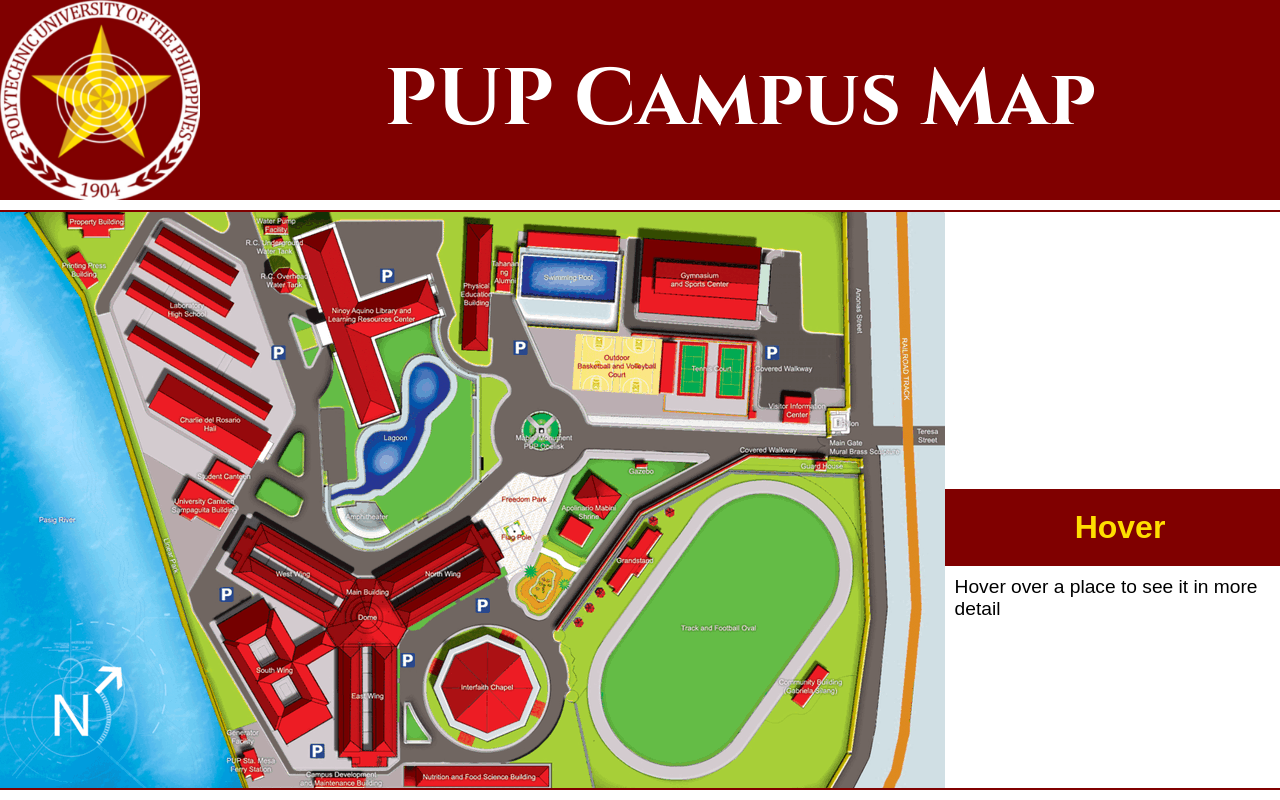
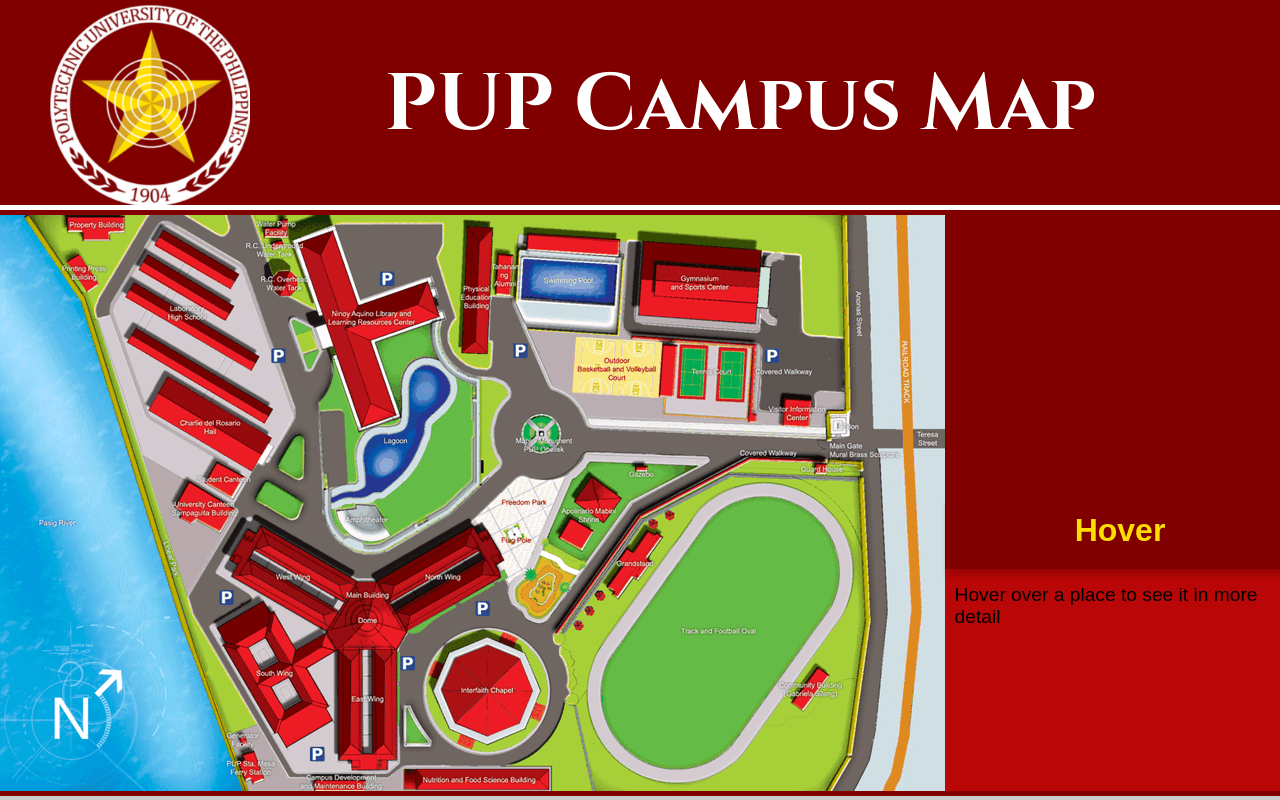
Before and after one commit to CookieJari/interactive-map, a plain HTML site: page index.html in a window 1280 px wide. Drawn offline with Linux system fonts and the light colour scheme; a web font is replaced by a local one.

Commit message:
finishing styles

```diff
--- a/style.css
+++ b/style.css
@@ -15,13 +15,15 @@
 }
 
 .header {
-  font-family: "Cinzel", 'Times New Roman', Times, serif;
+  font-family: "Cinzel", "Times New Roman", Times, serif;
   background-color: maroon;
   display: grid;
   grid-template-columns: 200px 1fr;
   align-items: center;
+  padding-top: 5px;
 }
 .logo {
+  margin-left: 50px;
   background-image: url(./images/Pup-logo.png);
   background-position: center;
   background-size: cover;
@@ -44,7 +46,8 @@
 
 .campus-map-container {
   display: flex;
-  border: 2px solid maroon;
+  border: 5px solid maroon;
+  box-shadow: 6px 6px 1px #cccccc;
 }
 img {
   padding-bottom: 0px;
@@ -52,63 +55,66 @@
 }
 
 .info-container {
+  background-color: #b90606;
   width: 350px;
   display: grid;
-  grid-template-rows: 2.5fr .7fr 2fr;
+  grid-template-rows: 2.5fr 0.7fr 2fr;
   font-family: Arial, Helvetica, sans-serif;
 }
 
-.image-container{
+.image-container {
+  background-color: #800000;
   background-size: cover;
   background-position: center;
 }
 
-.title-container{
+.title-container {
   background-color: maroon;
+  box-shadow: 0px 10px 5px -3px #9d0505;
   color: #fede00;
   display: flex;
   align-items: center;
   justify-content: center;
 }
 
-.title-container>h2{
+.title-container > h2 {
   margin: 0px;
   text-align: center;
   font-size: 2em;
 }
 
-.desc-container >p{
-  margin: 10px .5em;
+.desc-container > p {
+  margin: 15px 0.5em;
   font-size: 1.2em;
 }
 
-.chapel{
+.chapel {
   background-image: url(./images/chapel.jpg);
 }
-.oval{
+.oval {
   background-image: url(./images/oval.jpg);
 }
-.main{
+.main {
   background-image: url(./images/main.jpg);
 }
-.pool{
+.pool {
   background-image: url(./images/pool.jpg);
 }
-.canteen{
+.canteen {
   background-image: url(./images/canteen.jpg);
 }
-.charlie{
+.charlie {
   background-image: url(./images/charlie.jpg);
 }
-.lagoon{
+.lagoon {
   background-image: url(./images/lagoon.jpg);
 }
-.lab-high{
+.lab-high {
   background-image: url(./images/lab-high.jpg);
 }
-.freedom-park{
+.freedom-park {
   background-image: url(./images/freedom-park.jpg);
 }
-.pylon{
+.pylon {
   background-image: url(./images/pylon.jpg);
 }
```
